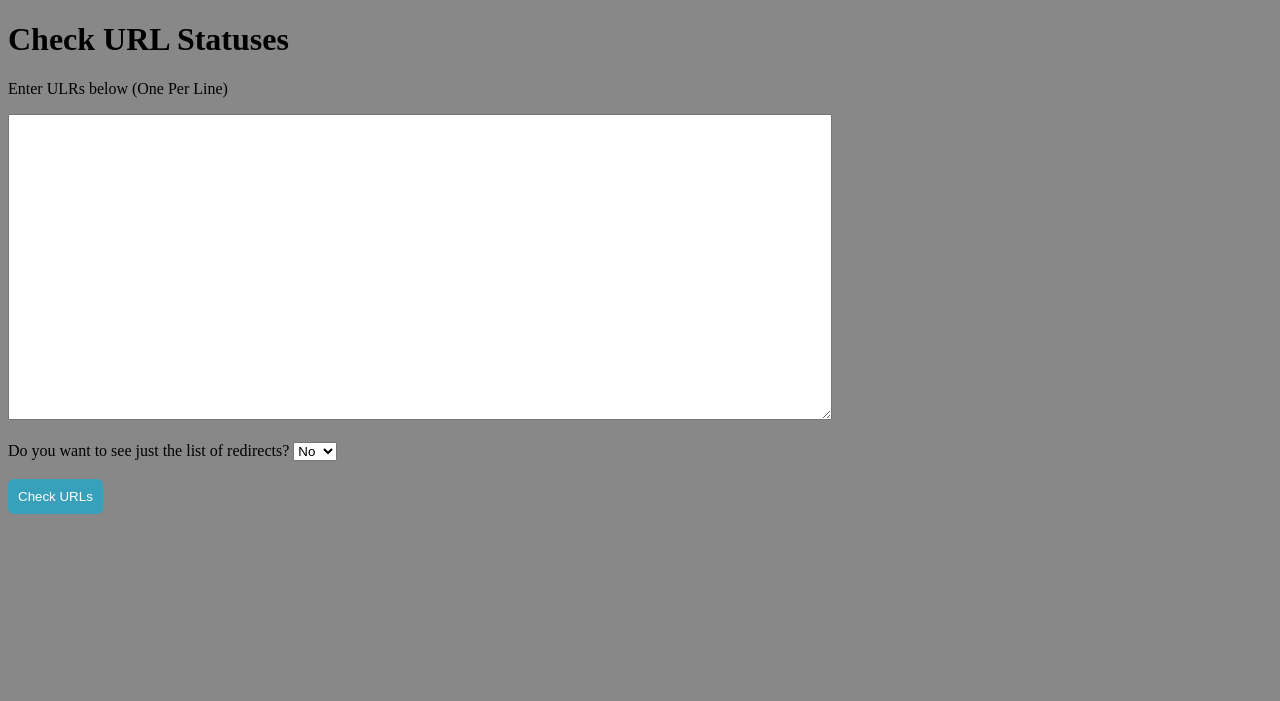
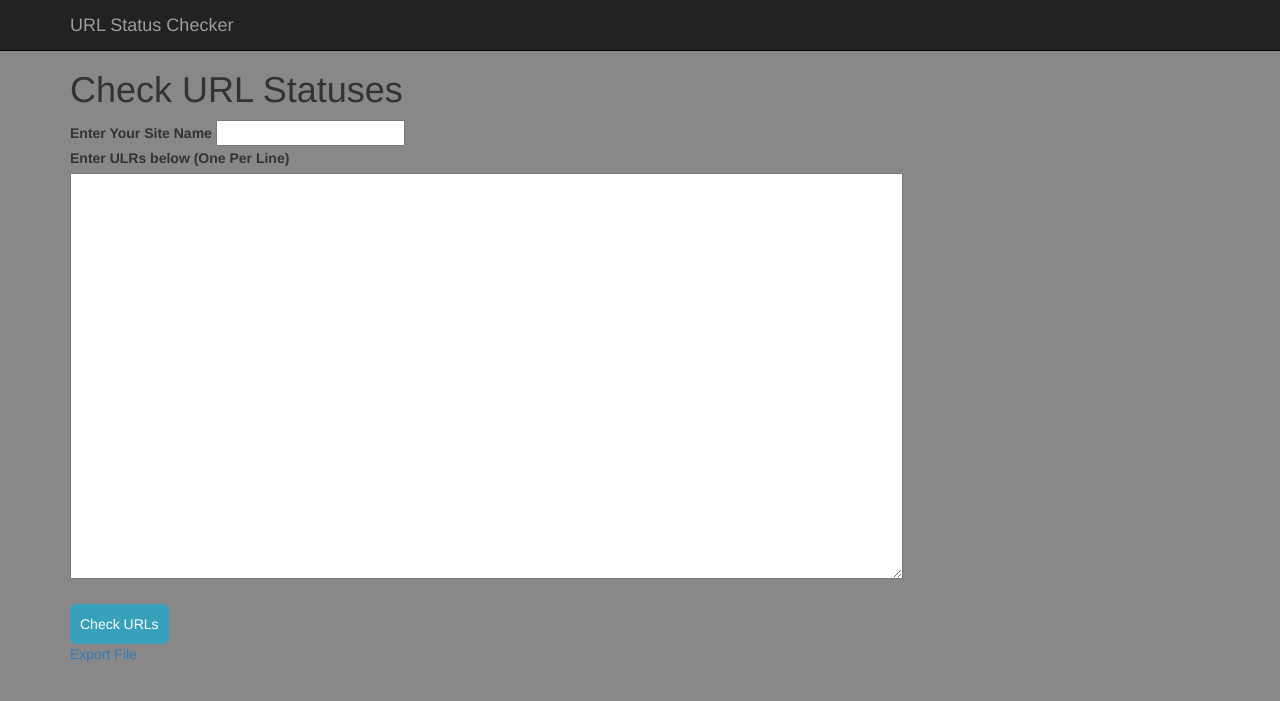
Before and after one commit to bigirishlion/URL-Status-Checker-PHP, a PHP site: page /url-status-checker.php in a window 1280 px wide. Shown: the top 701 px of the page. Run offline with PHP 8.4, Linux system fonts and the light colour scheme; some libraries are stand-ins or nearby versions.

Commit message:
A lot of changes
Added Bootstrap
Added export feature
updated the form to post json instead of html

```diff
--- a/includes/styles.css
+++ b/includes/styles.css
@@ -1,2 +1,2 @@
-body {background: #888;}
+body {background: #888; padding: 50px 0 0;}
 input[type="submit"] { border:none; background: #37A0BB;color: #fff;padding: 10px; border-radius: 6px;}
--- a/url-status-checker.php
+++ b/url-status-checker.php
@@ -3,22 +3,37 @@
 <head>
     <meta charset="utf-8" />
     <title>301 URL Checker</title>
+    <link rel="stylesheet" href="https://maxcdn.bootstrapcdn.com/bootstrap/3.3.4/css/bootstrap.min.css">
 	<link rel="stylesheet" type="text/css" href="includes/styles.css">
 	<script type="text/javascript" src="https://ajax.googleapis.com/ajax/libs/jquery/1.9.1/jquery.min.js"></script>
 </head>
 <body>
+	<nav class="navbar navbar-inverse navbar-fixed-top">
+      <div class="container">
+        <div class="navbar-header">
+          <button type="button" class="navbar-toggle collapsed" data-toggle="collapse" data-target="#navbar" aria-expanded="false" aria-controls="navbar">
+            <span class="sr-only">Toggle navigation</span>
+            <span class="icon-bar"></span>
+            <span class="icon-bar"></span>
+            <span class="icon-bar"></span>
+          </button>
+          <a class="navbar-brand" href="#">URL Status Checker</a>
+        </div>
+        <div id="navbar" class="collapse navbar-collapse">
+        </div><!--/.nav-collapse -->
+      </div>
+    </nav>
+<div class="container">
 <h1>Check URL Statuses</h1>
-<p>Enter ULRs below (One Per Line)</p>
 <form method="post">
-	<textarea id="urls" name="urls" rows="20" cols="100"></textarea>
-	<br />
-	<br />
-	<label for="show_array">Do you want to see just the list of redirects?</label>
-	<select id="show_array" name="show_array" >
-		<option value="no">No</option>
-		<option value="yes">Yes</option>
-	</select>
-	<br />
+	<div>
+		<label for="siteName">Enter Your Site Name</label>
+		<input type="text" id="siteName" name="siteName" />
+	</div>
+	<div>
+		<label for="urls">Enter ULRs below (One Per Line)</label><br />
+		<textarea id="urls" name="urls" rows="20" cols="100"></textarea>
+	</div>
 	<br />
 	<div id="submit">
 		<input type="submit" value="Check URLs" name="submit" />
@@ -26,13 +41,20 @@
 </form>
 <div id="counter"></div>
 <div id="returnHTML"></div>
+<div class="export"><a href="includes/export/url-checker-export.csv">Export File</a></div>
+</div>
 <script type="text/javascript">
 
 	var splitURL;
+	var siteName;
+	var urlIndex;
 
 	$('form').submit(function(event) {
+
 		var urls = $('#urls').val();
 		var showAllRedirect = $('#show_array').val();
+		siteName = $('#siteName').val();
+
 		$('#submit').html('<img src="includes/images/loading.gif" style="width:250px;" />');
 
 		// call ajax for each url
@@ -51,16 +73,24 @@
 		$('#returnHTML').append('<table><tr><td>URL</td><td>Response</td><td>Number of Redirects</td></tr></table>');
 
 		function recursiveAjax(){
+			if (counter == 0) {
+				urlIndex = 'first';
+			} else if (counter == urlLength - 1) {
+				urlIndex = 'last';
+			} else {
+				urlIndex = '';
+			}
 			$.ajax({
 			     url:'includes/url-ajax-page.php',
 			     type:'POST',
-			     data:{submit:urls[counter]/*,show_array:showAllRedirect*/},
-			     success:function(HTML){
+			     dataType:'json',
+			     data:{submit:urls[counter],site_name:siteName,url_index:urlIndex},
+			     success:function(json){
 			     	$('#submit').html(' ');
 			     	if(counter < urlLength){
 			     		counter++;
 						$('#counter .num').text(counter);
-			     		$('#returnHTML table').append(HTML);
+			     		$('#returnHTML table').append('<tr><td>'+json.url+'</td><td>'+json.status+'</td><td>'+json.redirect_num+'</td></tr>');
 			     		recursiveAjax();
 
 			     	} else{
```
Also changed, not shown: includes/url-ajax-page.php (+6 -8 lines).
